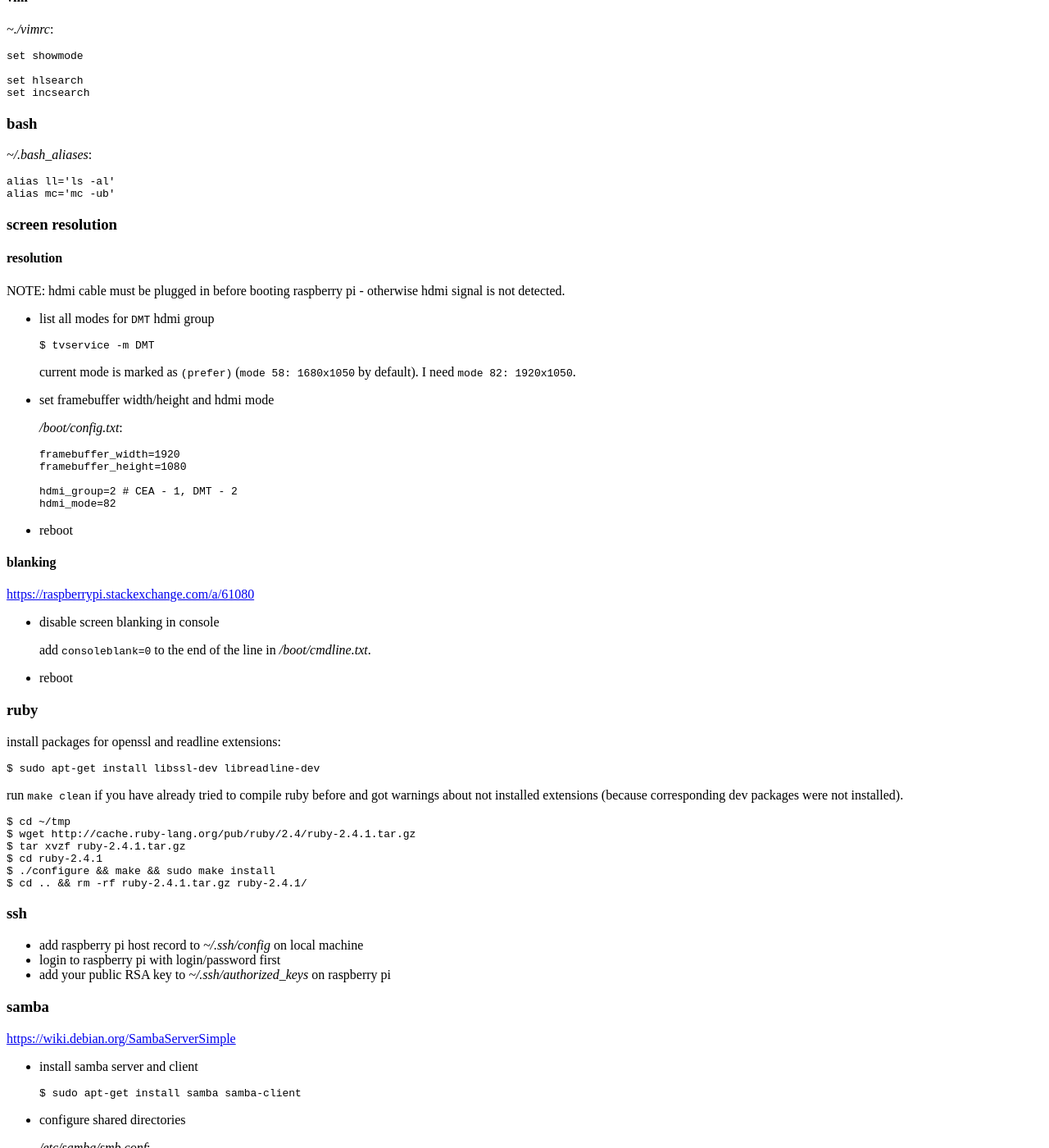
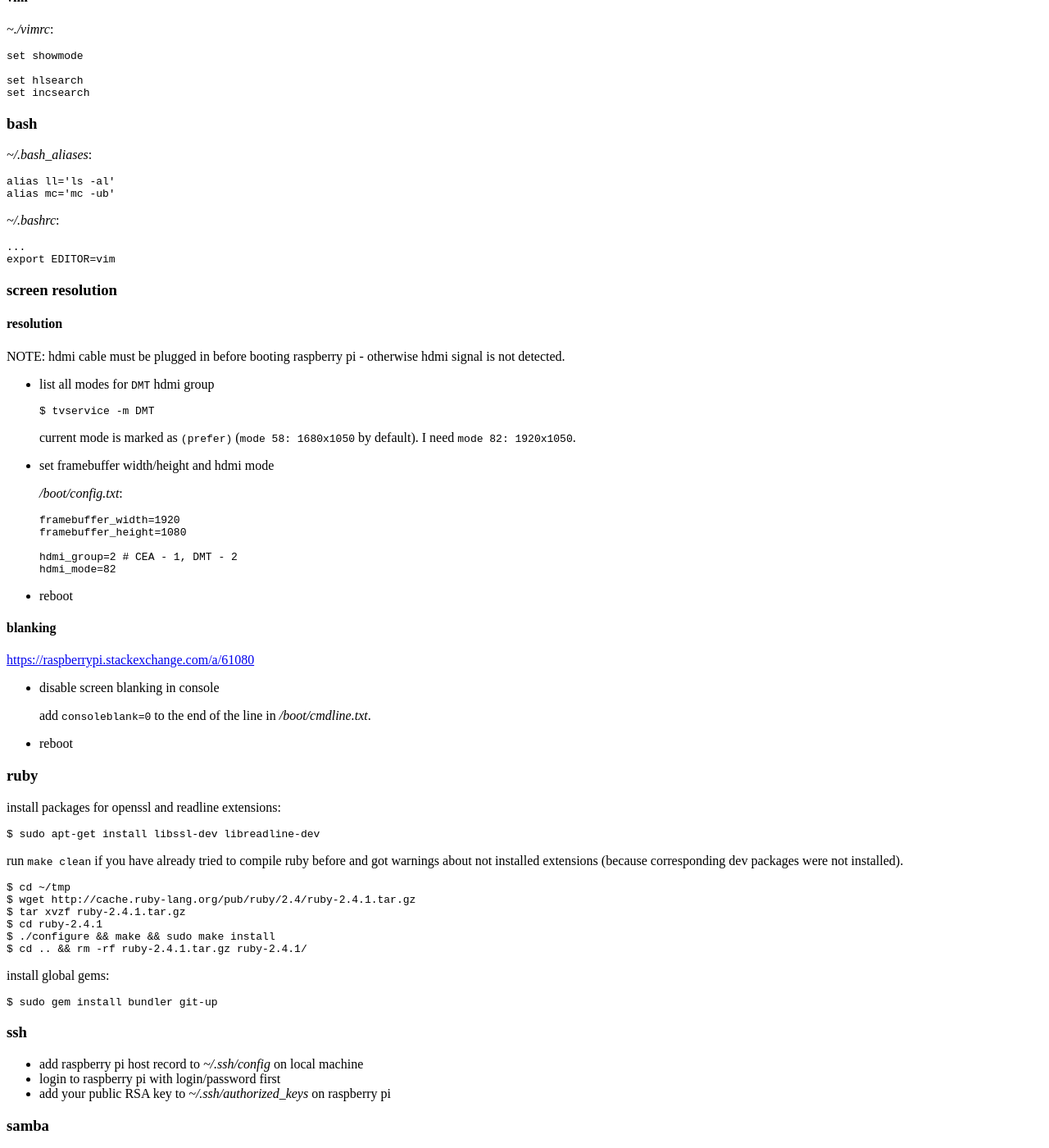
Before and after one commit to tap349/tap349.github.io, a Jekyll site: the page built from _posts/2017-04-15-raspberry-pi.md, in a window 1280 px wide and 1400 px high, scrolled down 3295 px. Shown: the whole window at 82% size. Built offline with Jekyll 4.4.1, drawn with Linux system fonts in a browser that asks for light colours.

Commit message:
update 2017-04-30_01:23:10

````diff
--- a/_posts/2017-04-15-raspberry-pi.md
+++ b/_posts/2017-04-15-raspberry-pi.md
@@ -214,6 +214,13 @@ alias ll='ls -al'
 alias mc='mc -ub'
 ```
 
+_~/.bashrc_:
+
+```sh
+...
+export EDITOR=vim
+```
+
 ### screen resolution
 
 #### resolution
@@ -273,6 +280,12 @@ $ tar xvzf ruby-2.4.1.tar.gz
 $ cd ruby-2.4.1
 $ ./configure && make && sudo make install
 $ cd .. && rm -rf ruby-2.4.1.tar.gz ruby-2.4.1/
+```
+
+install global gems:
+
+```sh
+$ sudo gem install bundler git-up
 ```
 
 ### ssh
````
Also changed, not shown: _posts/2016-03-30-rbenv.md (+1 -1 lines).
